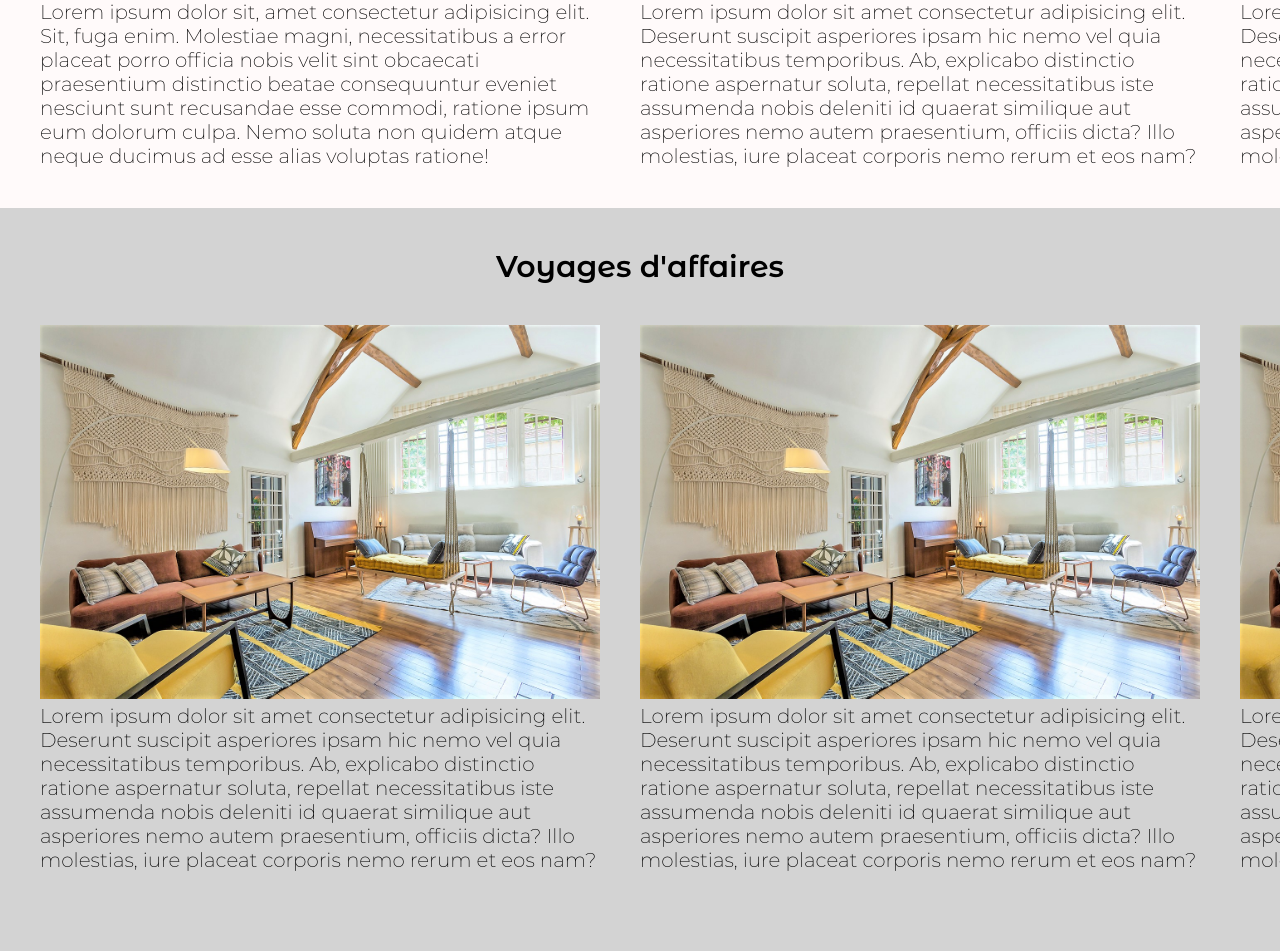
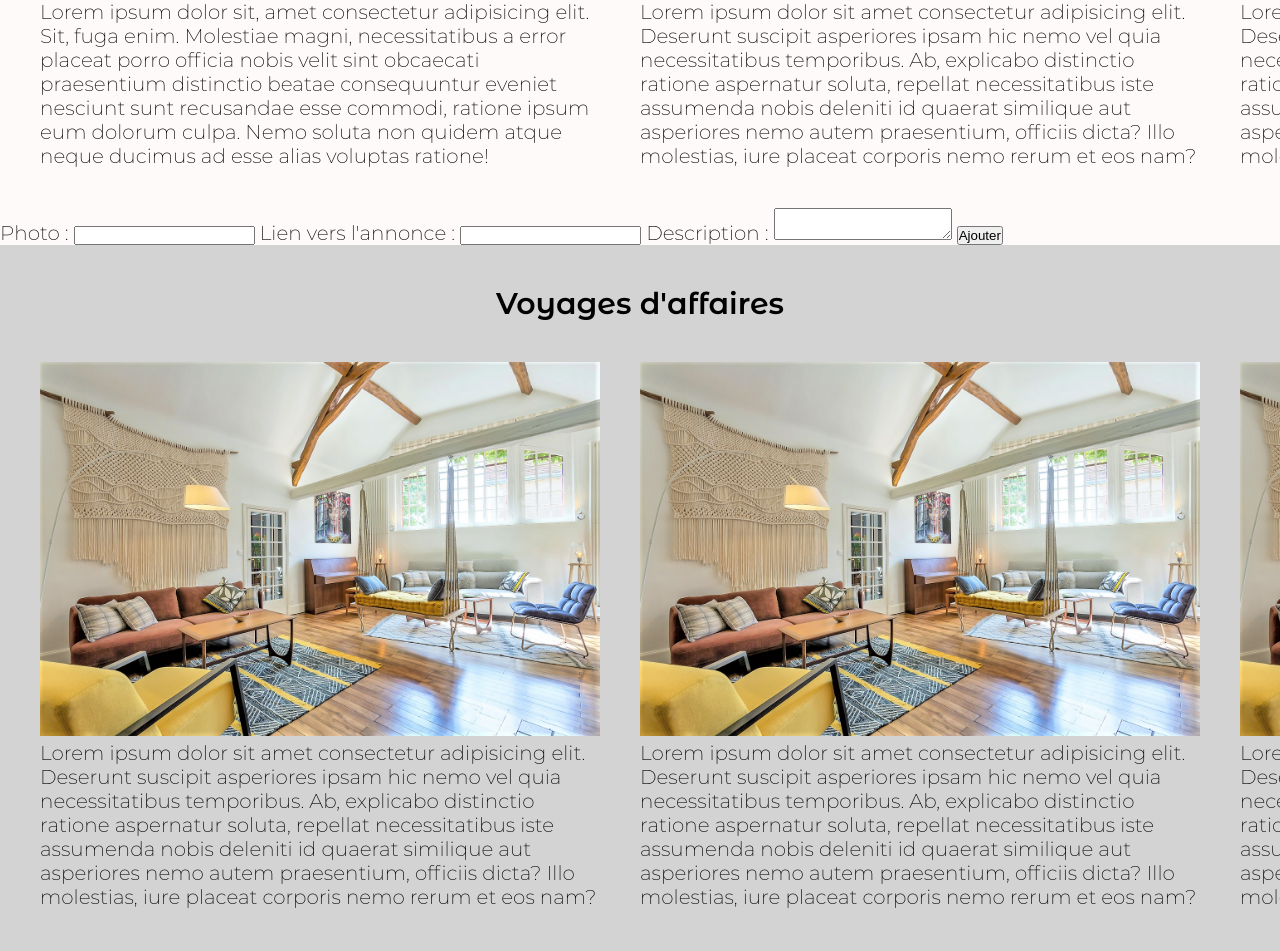
Before and after one commit to WildCodeSchool/tours-php-2009-project3-wewelcome, a Symfony app: template templates/housing/index.html.twig in a window 1280 px wide; the page is wider, and only the part inside the window is pictured. Shown: the part 727-1678 px from the top of that part. Run offline with Twig, Linux system fonts and the light colour scheme; the template is opened without the code that fills it, so the values that code supplies are empty; form fields are guessed from the names that the template uses; some libraries are stand-ins or nearby versions.

Commit message:
Displat the add form in housing and it's functionnal, correctly add the new house in db and display all houses in db on the housing page

```diff
--- a/src/Form/HousingFormType.php
+++ b/src/Form/HousingFormType.php
@@ -20,7 +20,7 @@ class HousingFormType extends AbstractType
             ->add('photo', FileType::class, [
                 'constraints' => [
                     new File([
-                        'maxSize' => '200k',
+                        'maxSize' => '500k',
                         'mimeTypes' => [
                             'image/png',
                             'image/jpeg',
@@ -31,7 +31,6 @@ class HousingFormType extends AbstractType
             ])
             ->add('description', TextareaType::class)
             ->add('url', UrlType::class)
-            ->add('isBusinessTravel')
         ;
     }
 
--- a/templates/housing/index.html.twig
+++ b/templates/housing/index.html.twig
@@ -26,6 +26,27 @@
                 <img src="assets/images/home-conciergerie.jpg" alt="">
                 <p>Lorem ipsum dolor sit amet consectetur adipisicing elit. Deserunt suscipit asperiores ipsam hic nemo vel quia necessitatibus temporibus. Ab, explicabo distinctio ratione aspernatur soluta, repellat necessitatibus iste assumenda nobis deleniti id quaerat similique aut asperiores nemo autem praesentium, officiis dicta? Illo molestias, iure placeat corporis nemo rerum et eos nam?</p>
             </div>
+            {% for house in houses %}
+            <div>
+                <a href="{{ house.url }}" target="blank">
+                    <img src="assets/images/housing/{{ house.photo }}" alt="">
+                </a>
+                <p>{{ house.description }}</p>
+            </div>
+            {% endfor %}
+        </div>
+        <div class="adminPanel">
+            <div class="add">
+            {{ form_start(housingForm, {'attr' : {'class' : 'adminForm'}}) }}
+                {{ form_label(housingForm.photo, 'Photo :') }}
+                {{ form_widget(housingForm.photo) }}
+                {{ form_label(housingForm.url, 'Lien vers l\'annonce :') }}
+                {{ form_widget(housingForm.url) }}
+                {{ form_label(housingForm.description, 'Description :') }}
+                {{ form_widget(housingForm.description) }}
+                <input type='submit' value='Ajouter'>
+            {{ form_end(housingForm) }}
+            </div>
         </div>
     </section>
 
```
Also changed, not shown: migrations/Version20210111100340.php (deleted, +0 -35 lines), migrations/Version20210111112319.php (added, +31 -0 lines), src/Controller/HousingController.php (+4 -3 lines), public/assets/images/housing/housing-5ffc3b30b08e6.jpeg (added).
